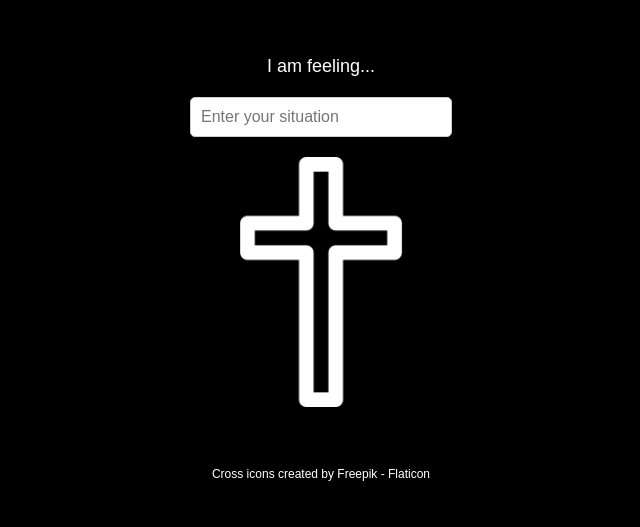
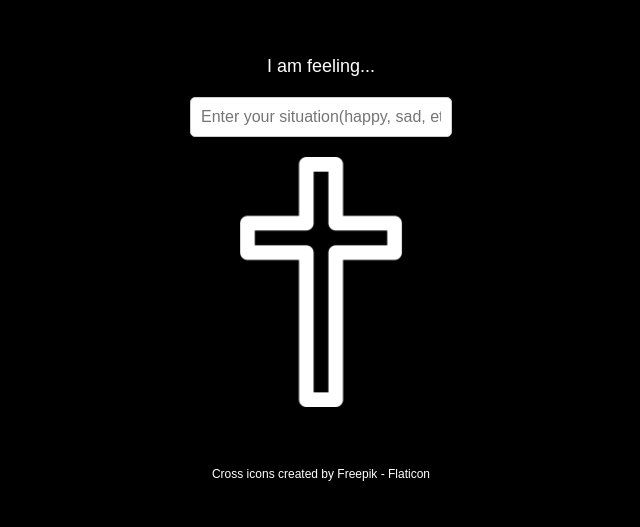
Before and after one commit to JohnSang16/Cross-Verse-Generator, a Flask app: page / in a window 1280 px wide. Shown: the part 132-659 px from the top of the page, without its empty margins (319-959 px from the left). Run offline with Flask 3, Linux system fonts and the light colour scheme.

Commit message:
changed placeholder for input hint

```diff
--- a/Website/templates/base.html
+++ b/Website/templates/base.html
@@ -12,7 +12,7 @@
     <div class="container">
         <!-- Prompt Input -->
         <p class="prompt">I am feeling...</p>
-        <input type="text" id="mood-input" placeholder="Enter your situation">
+        <input type="text" id="mood-input" placeholder="Enter your situation(happy, sad, etc.)">
 
         <!-- Cross Icon Button -->
         <button id="random-verse-btn">
```
